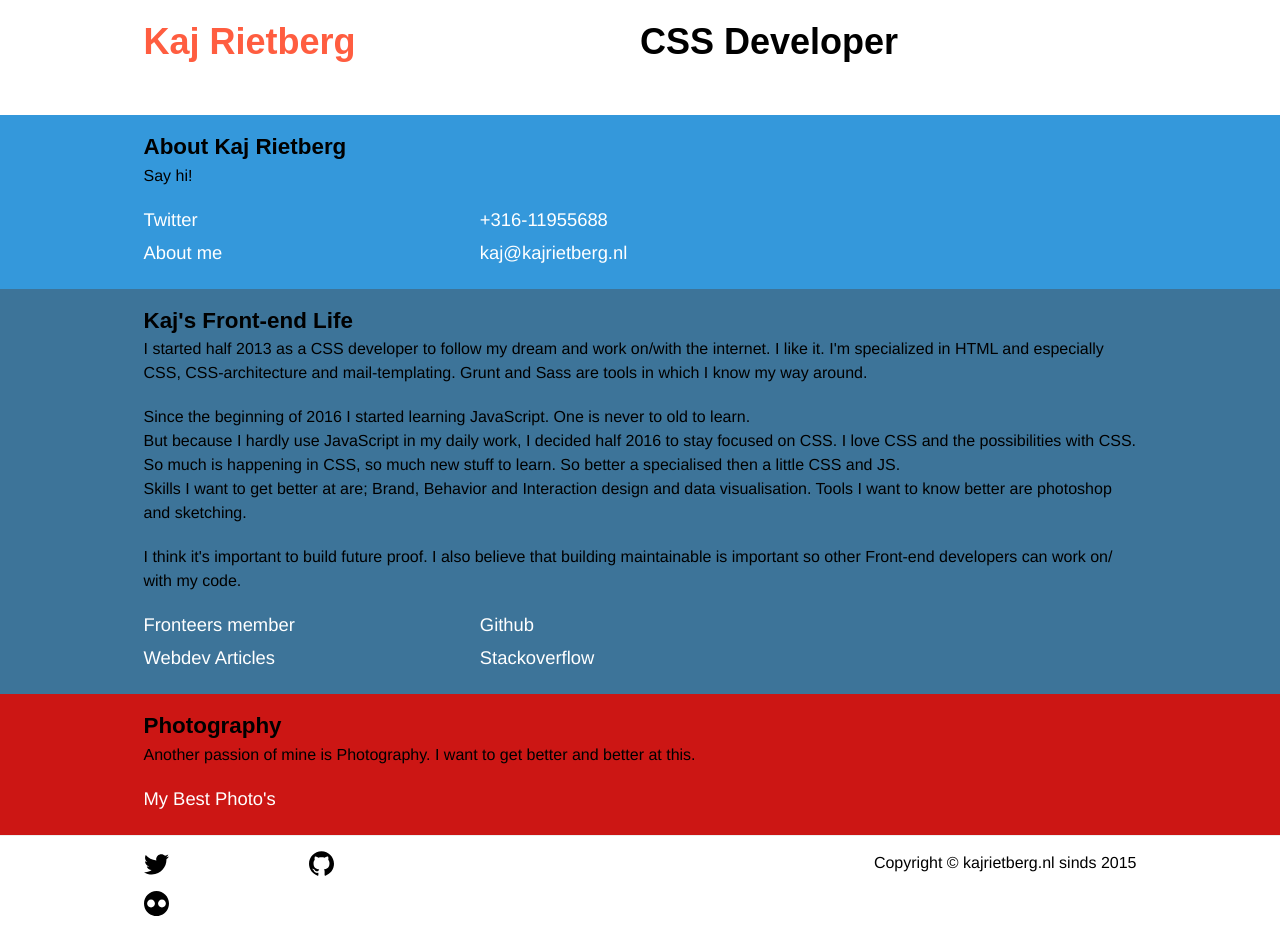
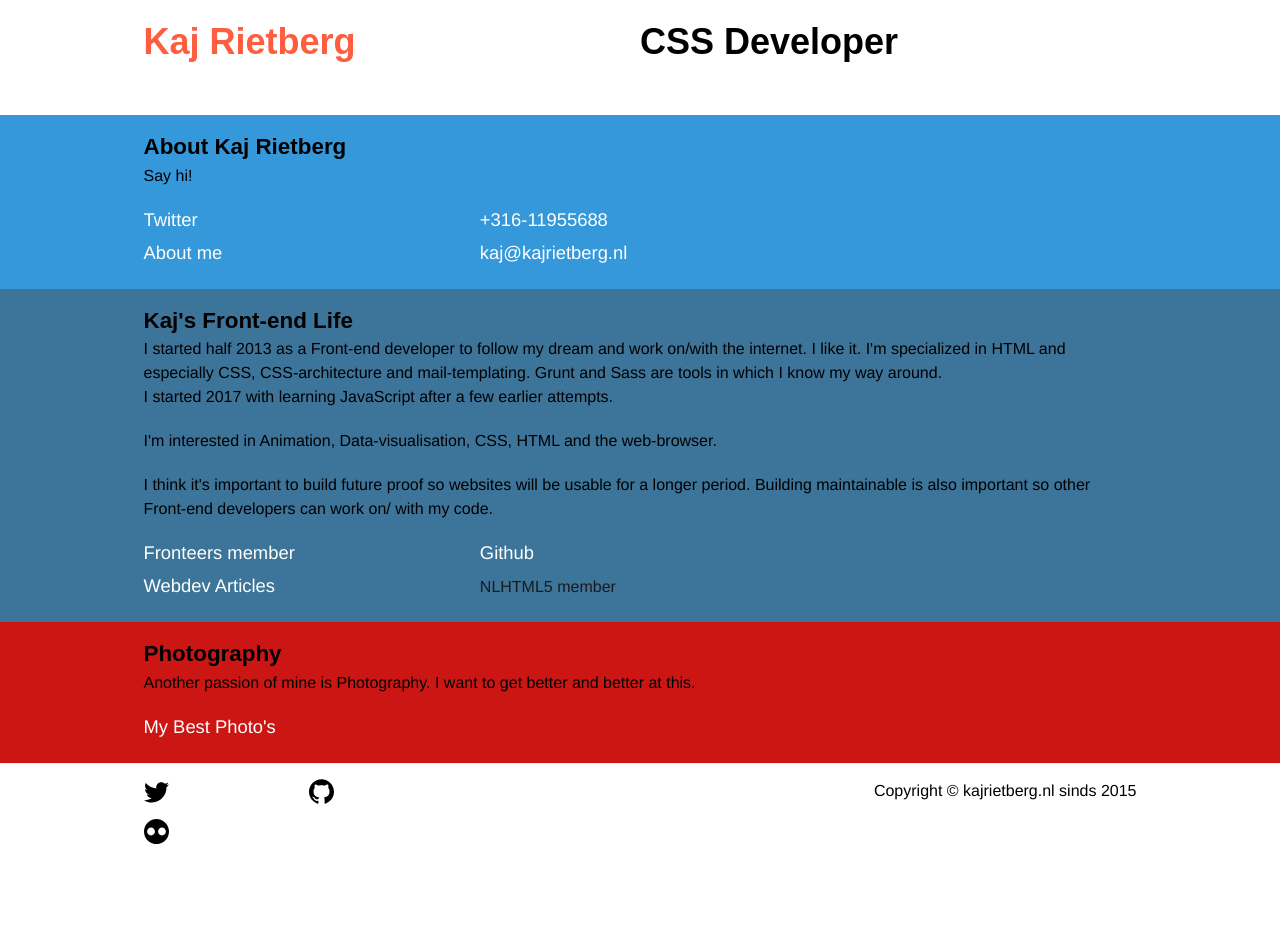
Before and after one commit to kajrietberg/kajrietberg.nl, a Jekyll site: the page built from index.html, in a window 1280 px wide. Built offline with Jekyll 4.4.1, drawn with Linux system fonts in a browser that asks for light colours; some web fonts are replaced; after the commit the page ends 900 px from its top, so only the background shows below that.

Commit message:
no message

```diff
--- a/index.html
+++ b/index.html
@@ -38,23 +38,24 @@ page-class: page--home
 				</h2>
 
 				<p>
-					I started half 2013 as a <span itemprop="jobTitle">CSS developer</span> to follow my dream and work on/with the internet. I like it. I'm specialized in HTML and especially CSS, CSS-architecture and mail-templating.
-					Grunt and Sass are tools in which I know my way around.
+					I started half 2013 as a <span itemprop="jobTitle">Front-end developer</span> to follow my dream and work on/with the internet. I like it. I'm specialized in HTML and especially CSS, CSS-architecture and mail-templating.
+					Grunt and Sass are tools in which I know my way around.<br>
+					I started 2017 with learning JavaScript after a few earlier attempts.
 				</p>
 				<p>
-					Since the beginning of 2016 I started learning JavaScript. One is never to old to learn. <br>
-					But because I hardly use JavaScript in my daily work, I decided half 2016 to stay focused on CSS. I love CSS and the possibilities with CSS. So much is happening in CSS, so much new stuff to learn. So better a specialised then a little CSS and JS.<br>
-					Skills I want to get better at are; Brand, Behavior and Interaction design and data visualisation. Tools I want to know better are photoshop and sketching.
+					I'm interested in Animation, Data-visualisation, CSS, HTML and the web-browser.
 				</p>
 				<p>
-					I think it's important to build future proof. I also believe that building maintainable is important so other Front-end developers can work on/ with my code.
+					I think it's important to build future proof so websites will be usable for a longer period. Building maintainable is also important so other Front-end developers can work on/ with my code.
 				</p>
 
 				<ul>
 					<li><a href="http://forum.fronteers.nl/user/746/" itemprop="url"><span itemprop="affiliation">Fronteers</span> member</a></li>
 					 <li><a href="webdev-articles.html">Webdev Articles</a></li>
 					<li><a href="https://github.com/kajrietberg" itemprop="url">Github</a></li>
-					<li><a href="http://stackoverflow.com/users/2894096/kaj" itemprop="url">Stackoverflow</a></li>
+					<!--<li><a href="http://stackoverflow.com/users/2894096/kaj" itemprop="url">Stackoverflow</a></li> -->
+					<li><a href="https://www.meetup.com/nl-NL/NLHTML5/"></a>NLHTML5 member</li>
+
 				</ul>
 
 			</div>
```
